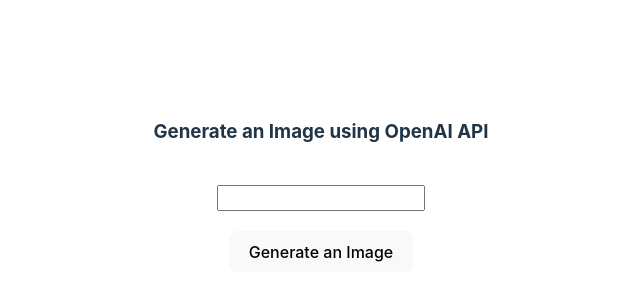
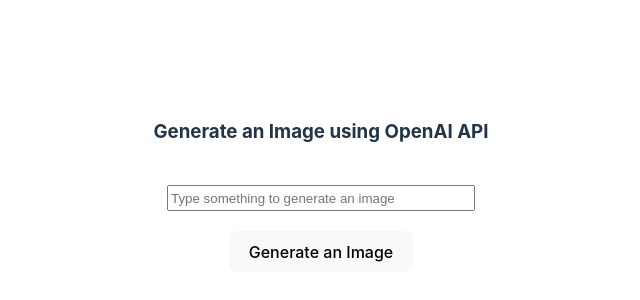
Before and after one commit to kristina-lim/chatgpt-2.0, a React (Vite) app: page / in a window 1280 px wide. Shown: the part 214-514 px from the top of the page, without its empty margins (319-959 px from the left). Built offline with nearby package versions, Linux system fonts and the light colour scheme.

Commit message:
Have AI photo render on page

```diff
--- a/src/App.css
+++ b/src/App.css
@@ -12,7 +12,12 @@
 }
 
 .app-input {
-  width: 200px;
+  width: 300px;
   height: 20px;
   margin: 20px;
 }
+
+.result-img {
+  margin-top: 20px;
+  width: 350px;
+}
--- a/src/App.jsx
+++ b/src/App.jsx
@@ -3,7 +3,8 @@
 import './App.css'
 
 export default function App() {
-  const [prompt, setPrompt] = useState('');
+  const [prompt, setPrompt] = useState("");
+  const [result, setResult] = useState("");
   const configuration = new Configuration({
     apiKey: import.meta.env.VITE_Open_AI_Key,
   });
@@ -12,20 +13,24 @@
 
   const generateImage = async () => {
     const res = await openai.createImage({
-      prompt: "Say this is a test",
+      prompt: prompt,
       n: 1,
       size: "1024x1024",
 
     });
-
-    console.log(res.data.data[0].url);
+    setResult(res.data.data[0].url);
   }
 
   return (
     <div className="app-main">
       <h3>Generate an Image using OpenAI API</h3>
-      <input className="app-input" />
+      <input
+        className="app-input"
+        placeholder="Type something to generate an image"
+        onChange={(evt) => setPrompt(evt.target.value)} />
       <button onClick={generateImage}>Generate an Image</button>
+
+      {result.length > 0 ? <img className="result-img" src={result} alt="result" /> : <></>}
     </div>
   )
 }
```
